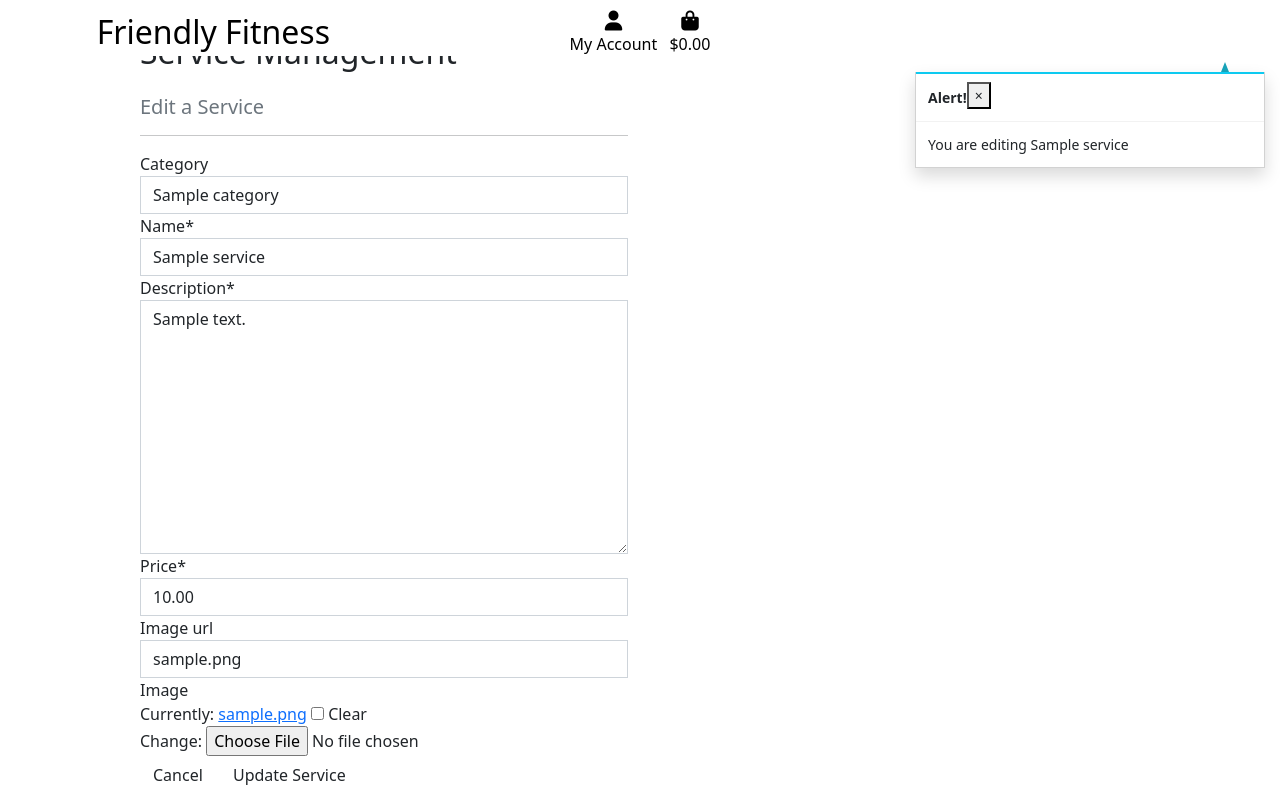
After one commit to Code-Institute-Submissions/StephenKennyGains-FriendlyFitness_NovResub, a Django app: page /services/edit/1/ in a window 1280 px wide. The commit adds this page. Run offline with Django 3.2, Linux system fonts and the light colour scheme; tables that the repository leaves empty hold one stand-in row (values such as "Sample post"); some libraries are stand-ins or nearby versions.

Commit message:
Add edit and delete fucntion for services for superuser

```diff
--- /dev/null
+++ b/services/templates/services/edit_service.html
@@ -0,0 +1,37 @@
+{% extends "base.html" %}
+{% load static %}
+
+{% block page_header %}
+    <div class="container header-container">
+        <div class="row">
+            <div class="col"></div>
+        </div>
+    </div>
+{% endblock %}
+
+{% block content %}
+    <div class="overlay"></div>
+    <div class="container">
+        <div class="row">
+            <div class="col-12 col-md-6">
+                <hr>
+                <h2 class="logo-font mb-4">Service Management</h2>
+                <h5 class="text-muted">Edit a Service</h5>
+                <hr>
+            </div>
+        </div>
+
+        <div class="row">
+            <div class="col-12 col-md-6">
+                <form method="POST" action="{% url 'edit_service' service.id %}" class="form mb-2" enctype="multipart/form-data">
+                    {% csrf_token %}
+                    {{ form | crispy }}
+                    <div class="text-right">
+                        <a class="btn btn-outline-black rounded-0" href="{% url 'services' %}">Cancel</a>
+                        <button class="btn btn-black rounded-0" type="submit">Update Service</button>
+                    </div>
+                </form>
+            </div>
+        </div>
+    </div>
+{% endblock %}
--- a/services/templates/services/service_detail.html
+++ b/services/templates/services/service_detail.html
@@ -34,6 +34,12 @@
                     <p class="mt-5 mb-0">{{ service.name }}</p>
                     <p class="lead mb-0 text-left font-weight-bold">${{ service.price }}</p>
                     <p class="mt-3">{{ service.description }}</p>
+                    {% if request.user.is_superuser %}
+                        <small class="ml-3">
+                            <a href="{% url 'edit_service' service.id %}">Edit</a> |
+                            <a class="text-danger" href="{% url 'delete_service' service.id %}">Delete</a>
+                        </small>
+                    {% endif %}
                     <!-------- Form to add Services to Shopping Cart -------->
                     <form class="form" action="{% url 'add_to_cart' service.id %}" method="POST">
                         {% csrf_token %}
--- a/services/templates/services/services.html
+++ b/services/templates/services/services.html
@@ -45,6 +45,12 @@
                                             <p class="lead mb-0 text-left font-weight-bold">${{ service.price }}</p>
                                         </div>
                                     </div>
+                                    {% if request.user.is_superuser %}
+                                        <small class="ml-3">
+                                            <a href="{% url 'edit_service' service.id %}">Edit</a> |
+                                            <a class="text-danger" href="{% url 'delete_service' service.id %}">Delete</a>
+                                        </small>
+                                    {% endif %}
                                 </div>
                             </div>
                         </div>
--- a/services/urls.py
+++ b/services/urls.py
@@ -5,4 +5,6 @@ urlpatterns = [
     path('', views.all_services, name='services'),
     path('<int:service_id>/', views.service_detail, name='service_detail'),
     path('add/', views.add_service, name='add_service'),
+    path('edit/<int:service_id>/', views.edit_service, name='edit_service'),
+    path('delete/<int:service_id>/', views.delete_service, name='delete_service'),
 ]
--- a/services/views.py
+++ b/services/views.py
@@ -35,9 +35,9 @@ def add_service(request):
     if request.method == 'POST':
         form = ServiceForm(request.POST, request.FILES)
         if form.is_valid():
-            form.save()
+            service = form.save()
             messages.success(request, 'Successfully added service!')
-            return redirect(reverse('add_service'))
+            return redirect(reverse('service_detail', args=[service.id]))
         else:
             messages.error(request, 'Failed to add Service. Please ensure the form is valid.')
     else:
@@ -49,3 +49,35 @@ def add_service(request):
     }
 
     return render(request, template, context)
+
+
+def edit_service(request, service_id):
+    """ Edit a product in the store """
+    service = get_object_or_404(Service, pk=service_id)
+    if request.method == 'POST':
+        form = ServiceForm(request.POST, request.FILES, instance=service)
+        if form.is_valid():
+            form.save()
+            messages.success(request, 'Successfully updated service!')
+            return redirect(reverse('service_detail', args=[service.id]))
+        else:
+            messages.error(request, 'Failed to update service. Please ensure the form is valid.')
+    else:
+        form = ServiceForm(instance=service)
+        messages.info(request, f'You are editing {service.name}')
+
+    template = 'services/edit_service.html'
+    context = {
+        'form': form,
+        'service': service,
+    }
+
+    return render(request, template, context)
+
+
+def delete_service(request, service_id):
+    """ Delete a product from the store """
+    service = get_object_or_404(Service, pk=service_id)
+    service.delete()
+    messages.success(request, 'Service deleted!')
+    return redirect(reverse('services'))
```
